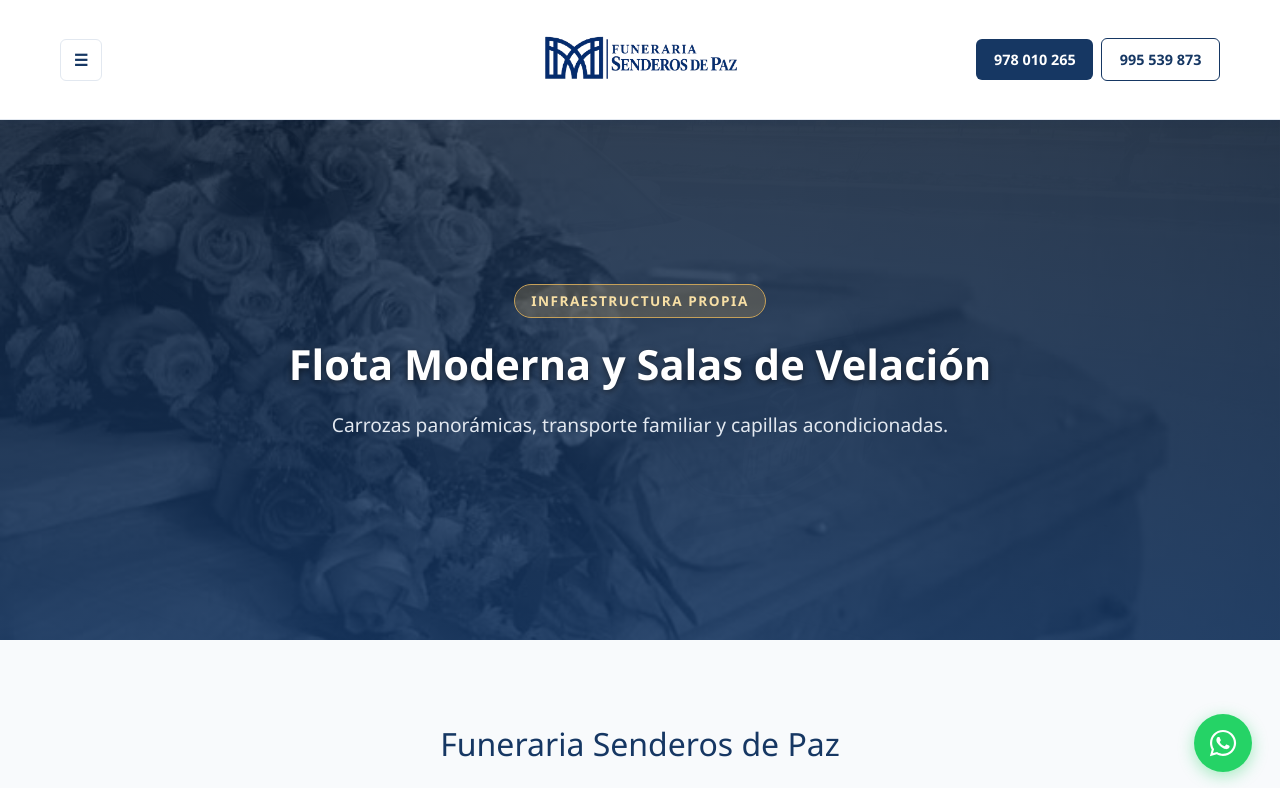
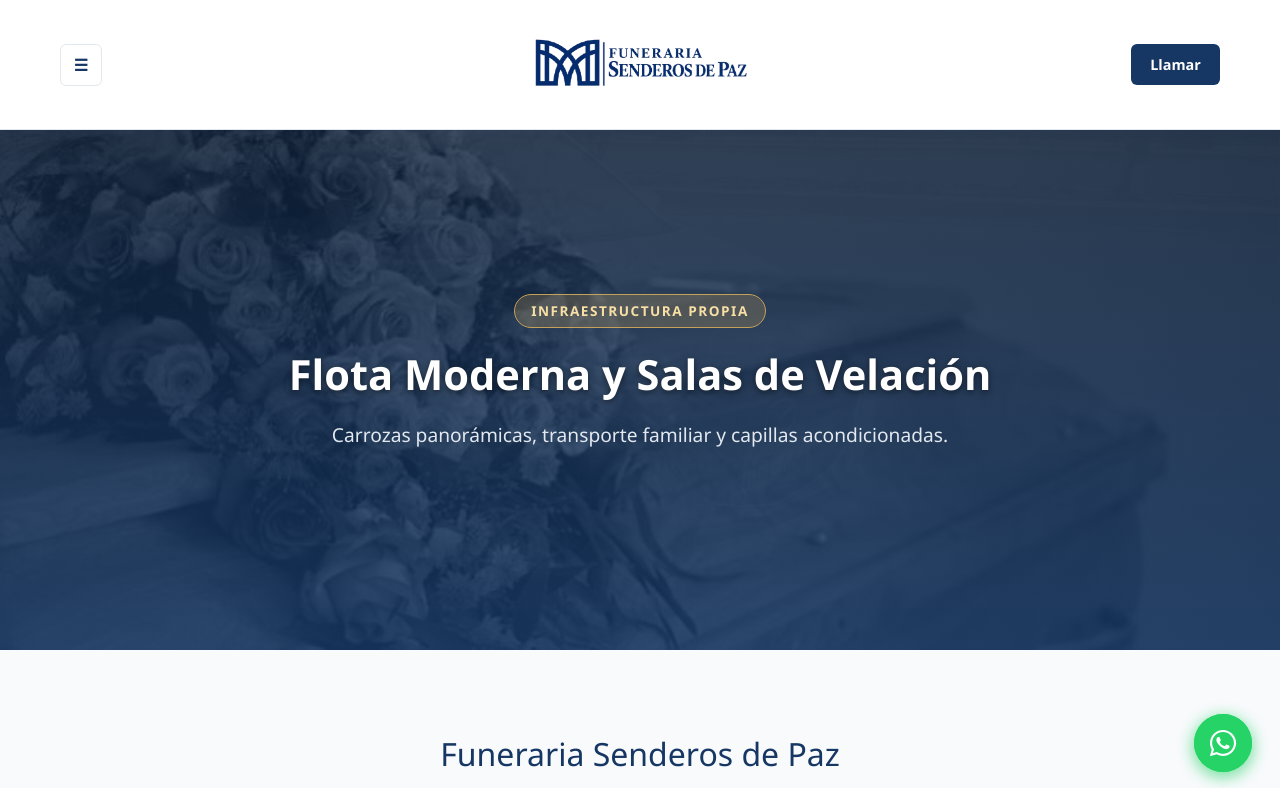
Before and after one commit to d7anzz/senderos-de-paz, an Angular app: page / in a window 1280 px wide. Shown: the top 788 px of the page. Built offline with nearby package versions, Linux system fonts and the light colour scheme.

Commit message:
Corrección en botón llamar

```diff
--- a/src/app/app.css
+++ b/src/app/app.css
@@ -17,7 +17,7 @@
   z-index: 100;
 }
 
-/* Distribución en 3 columnas iguales para un centrado matemático exacto del logo */
+/* Distribución en 3 columnas iguales para centrado exacto del logo */
 .header-inner {
   max-width: 1200px;
   margin: 0 auto;
@@ -43,46 +43,153 @@
 
 .logo-img {
   justify-self: center;
-  height: 100px;
+  height: 110px;
   width: auto;
   object-fit: contain;
   display: block;
 }
 
-/* Botones de llamadas en la cabecera */
+/* Botón de llamada desplegable */
 .header-call-btns {
   justify-self: end;
   display: flex;
-  gap: 0.5rem;
+  gap: 0.65rem;
   align-items: center;
+}
+
+.call-dropdown-container {
+  position: relative;
 }
 
 .btn-call-header {
   background: var(--primary-navy);
-  color: #fff;
-  padding: 0.6rem 1.1rem;
+  color: #ffffff;
+  padding: 0.6rem 1.2rem;
+  border: none;
   border-radius: 6px;
-  text-decoration: none;
   font-weight: 700;
   font-size: 0.9rem;
   display: flex;
   align-items: center;
-  gap: 0.4rem;
+  justify-content: center;
+  cursor: pointer;
+  transition: background-color 0.2s, transform 0.15s;
 }
 
-.btn-call-secondary {
-  background: transparent;
-  color: var(--primary-navy);
-  border: 1px solid var(--primary-navy);
+.btn-call-header:hover {
+  background-color: var(--primary-dark);
+  transform: translateY(-1px);
 }
 
-@media (max-width: 680px) {
-  .btn-call-secondary {
-    display: none; /* Oculta el 2do teléfono en móviles muy angostos para evitar solapamiento */
+.btn-text {
+  display: inline-block;
+}
+
+/* Menú flotante para los 2 números */
+.phone-dropdown-menu {
+  position: absolute;
+  top: calc(100% + 0.5rem);
+  right: 0;
+  background: #ffffff;
+  border: 1px solid var(--border);
+  border-radius: 8px;
+  box-shadow: 0 10px 25px rgba(14, 34, 61, 0.15);
+  width: 220px;
+  z-index: 210;
+  overflow: hidden;
+  animation: fadeInDown 0.2s ease-out;
+}
+
+@keyframes fadeInDown {
+  from {
+    opacity: 0;
+    transform: translateY(-8px);
+  }
+  to {
+    opacity: 1;
+    transform: translateY(0);
   }
 }
 
-/* Drawer */
+.dropdown-item {
+  display: flex;
+  align-items: center;
+  gap: 0.75rem;
+  padding: 0.75rem 1rem;
+  text-decoration: none;
+  color: var(--primary-dark);
+  border-bottom: 1px solid var(--bg-soft);
+  transition: background 0.2s;
+}
+
+.dropdown-item:last-child {
+  border-bottom: none;
+}
+
+.dropdown-item:hover {
+  background-color: var(--bg-soft);
+}
+
+.item-icon {
+  font-size: 1.1rem;
+}
+
+.item-info {
+  display: flex;
+  flex-direction: column;
+}
+
+.item-label {
+  font-size: 0.75rem;
+  color: #64748b;
+  font-weight: 600;
+}
+
+.item-number {
+  font-size: 0.95rem;
+  font-weight: 700;
+  color: var(--primary-navy);
+}
+
+.dropdown-backdrop {
+  position: fixed;
+  inset: 0;
+  z-index: 200;
+  background: transparent;
+}
+
+/* Botón Flotante Circular de WhatsApp (Home / Global) */
+.btn-whatsapp-float {
+  position: fixed;
+  bottom: 1.75rem;
+  right: 1.75rem;
+  background-color: #25d366;
+  color: #ffffff;
+  width: 58px;
+  height: 58px;
+  border-radius: 50%;
+  display: flex;
+  align-items: center;
+  justify-content: center;
+  box-shadow: 0 4px 16px rgba(37, 211, 102, 0.4);
+  z-index: 999;
+  text-decoration: none;
+  transition: transform 0.25s ease, background-color 0.25s ease, box-shadow 0.25s ease;
+}
+
+.wa-icon-svg {
+  width: 30px;
+  height: 30px;
+  fill: #ffffff;
+}
+
+.btn-whatsapp-float:hover {
+  background-color: #20ba5a;
+  transform: scale(1.1) translateY(-2px);
+  box-shadow: 0 6px 20px rgba(37, 211, 102, 0.55);
+}
+
+/* Menu Drawer Lateral */
 .drawer {
   position: fixed;
   top: 0;
@@ -131,26 +238,51 @@
 
 .drawer-footer {
   margin-top: auto;
-  padding: 1.5rem 1rem;
+  padding: 1.5rem 1.25rem;
   border-top: 1px solid rgba(255,255,255,0.1);
   font-size: 0.85rem;
   color: #94a3b8;
+}
+
+.drawer-footer p {
+  margin: 0 0 0.75rem 0;
+  font-size: 0.82rem;
+  text-transform: uppercase;
+  letter-spacing: 0.5px;
+  color: #64748b;
+}
+
+.drawer-contacts {
+  display: flex;
+  flex-direction: column;
+  gap: 0.65rem;
 }
 
 .drawer-phone {
   color: var(--accent-gold);
   text-decoration: none;
   font-weight: 700;
+  font-size: 1.05rem;
   display: inline-block;
-  margin-top: 0.25rem;
 }
 
-.drawer-phone-wa {
-  color: #25d366;
+.drawer-wa-btn {
+  display: inline-flex;
+  align-items: center;
+  gap: 0.5rem;
+  background-color: #25d366;
+  color: #ffffff;
+  padding: 0.65rem 1rem;
+  border-radius: 6px;
   text-decoration: none;
   font-weight: 700;
-  display: inline-block;
-  margin-top: 0.25rem;
+  font-size: 0.9rem;
+  transition: background-color 0.2s, transform 0.15s;
+}
+
+.drawer-wa-btn:hover {
+  background-color: #20ba5a;
+  transform: translateY(-1px);
 }
 
 .drawer-backdrop {
@@ -160,9 +292,7 @@
   z-index: 150;
 }
 
-/* ==========================================================================
-   Pie de Página (Footer)
-   ========================================================================== */
+/* Footer */
 .footer {
   background: var(--primary-dark);
   color: #cbd5e1;
@@ -197,27 +327,6 @@
   color: #94a3b8;
   line-height: 1.6;
   margin: 0 0 1.25rem 0;
-}
-
-.badge-guardia {
-  display: inline-flex;
-  align-items: center;
-  gap: 0.5rem;
-  background: rgba(197, 160, 89, 0.15);
-  border: 1px solid var(--accent-gold);
-  color: var(--accent-gold);
-  padding: 0.35rem 0.8rem;
-  border-radius: 999px;
-  font-size: 0.78rem;
-  font-weight: 700;
-}
-
-.dot-green {
-  width: 8px;
-  height: 8px;
-  background-color: #22c55e;
-  border-radius: 50%;
-  box-shadow: 0 0 6px #22c55e;
 }
 
 .footer-col ul {
@@ -314,6 +423,18 @@
   }
 }
 
+@media (max-width: 640px) {
+  .btn-call-header {
+    padding: 0.5rem 0.9rem;
+    font-size: 0.85rem;
+    border-radius: 6px;
+  }
+
+  .logo-img {
+    height: 75px;
+  }
+}
+
 @media (max-width: 550px) {
   .footer-inner {
     grid-template-columns: 1fr;
@@ -321,7 +442,7 @@
   }
 }
 
-/* Redes Sociales con estilo personalizado del sitio */
+/* Redes Sociales */
 .footer-socials {
   margin-top: 1.25rem;
 }
--- a/src/app/app.html
+++ b/src/app/app.html
@@ -9,14 +9,38 @@
       <img src="/logo-2.png" alt="Funeraria Senderos de Paz" class="logo-img" />
     </a>
 
-    <!-- Botones de Llamada en el Header -->
+    <!-- Botón desplegable de llamadas -->
     <div class="header-call-btns">
-      <a [href]="'tel:' + phone1" class="btn-call-header">
-        {{ phone1Formatted }}
+      <div class="call-dropdown-container">
+        <button
+          type="button"
+          class="btn-call-header"
+          (click)="togglePhoneMenu()"
+          aria-label="Desplegar números de contacto">
+          <span class="btn-text">Llamar</span>
+        </button>
+
+        @if (isPhoneMenuOpen()) {
+          <div class="phone-dropdown-menu">
+            <a [href]="'tel:' + phone1" class="dropdown-item" (click)="closePhoneMenu()">
+              <span class="item-icon"></span>
+              <div class="item-info">
+                <span class="item-label">Línea 1</span>
+                <span class="item-number">{{ phone1Formatted }}</span>
+              </div>
             </a>
-      <a [href]="'tel:' + phone2" class="btn-call-header btn-call-secondary">
-        {{ phone2Formatted }}
+            <a [href]="'tel:' + phone2" class="dropdown-item" (click)="closePhoneMenu()">
+              <span class="item-icon"></span>
+              <div class="item-info">
+                <span class="item-label">Línea 2</span>
+                <span class="item-number">{{ phone2Formatted }}</span>
+              </div>
             </a>
+          </div>
+
+          <div class="dropdown-backdrop" (click)="closePhoneMenu()"></div>
+        }
+      </div>
     </div>
   </div>
 </header>
@@ -35,11 +59,17 @@
   </nav>
 
   <div class="drawer-footer">
-    <p><strong>Llamadas 24 Hours:</strong></p>
-    <a [href]="'tel:' + phone1" class="drawer-phone">{{ phone1Formatted }}</a><br />
+    <p>Atención inmediata las 24 horas</p>
+    <div class="drawer-contacts">
+      <a [href]="'tel:' + phone1" class="drawer-phone">{{ phone1Formatted }}</a>
       <a [href]="'tel:' + phone2" class="drawer-phone">{{ phone2Formatted }}</a>
-    <p style="margin-top: 0.8rem;"><strong>WhatsApp:</strong></p>
-    <a [href]="whatsappUrl" target="_blank" rel="noopener noreferrer" class="drawer-phone-wa">Chat en WhatsApp</a>
+      <a [href]="whatsappUrl" target="_blank" rel="noopener noreferrer" class="drawer-wa-btn">
+        <svg xmlns="http://www.w3.org/2000/svg" viewBox="0 0 448 512" width="18" height="18" fill="currentColor">
+          <path d="M380.9 97.1C339 55.1 283.2 32 223.9 32c-122.4 0-222 99.6-222 222 0 39.1 10.2 77.3 29.6 111L0 480l117.7-30.9c32.4 17.7 68.9 27 106.1 27h.1c122.3 0 224.1-99.6 224.1-222 0-59.3-25.2-115-67.1-157zm-157 341.6c-33.2 0-65.7-8.9-94-25.7l-6.7-4-69.8 18.3 18.6-68.1-4.4-7c-18.5-29.4-28.2-63.3-28.2-98.2 0-101.7 82.8-184.5 184.6-184.5 49.3 0 95.6 19.2 130.4 54.1 34.8 34.9 56.2 81.2 56.1 130.5 0 101.8-84.9 184.9-186.6 184.9zm101.2-138.2c-5.5-2.8-32.8-16.2-37.9-18-5.1-1.9-8.8-2.8-12.5 2.8-3.7 5.6-14.3 18-17.6 21.8-3.2 3.7-6.5 4.2-12 1.4-32.6-16.3-54-29.1-75.5-66-5.7-9.8 5.7-9.1 16.3-30.3 1.8-3.7.9-6.9-.5-9.7-1.4-2.8-12.5-30.1-17.1-41.2-4.5-10.8-9.1-9.3-12.5-9.5-3.2-.2-6.9-.2-10.6-.2-3.7 0-9.7 1.4-14.8 6.9-5.1 5.6-19.4 19-19.4 46.3 0 27.3 19.9 53.7 22.6 57.4 2.8 3.7 39.1 59.7 94.8 83.8 35.2 15.2 49 16.5 66.6 13.9 10.7-1.6 32.8-13.4 37.4-26.4 4.6-13 4.6-24.1 3.2-26.4-1.3-2.5-5-3.9-10.5-6.6z"/>
+        </svg>
+        <span>Escribir por WhatsApp</span>
+      </a>
+    </div>
   </div>
 </aside>
 
@@ -49,11 +79,16 @@
 
 <router-outlet />
 
+<!-- Botón Flotante Circular de WhatsApp -->
+<a [href]="whatsappUrl" target="_blank" rel="noopener noreferrer" class="btn-whatsapp-float" aria-label="Escribir por WhatsApp">
+  <svg xmlns="http://www.w3.org/2000/svg" viewBox="0 0 448 512" class="wa-icon-svg">
+    <path d="M380.9 97.1C339 55.1 283.2 32 223.9 32c-122.4 0-222 99.6-222 222 0 39.1 10.2 77.3 29.6 111L0 480l117.7-30.9c32.4 17.7 68.9 27 106.1 27h.1c122.3 0 224.1-99.6 224.1-222 0-59.3-25.2-115-67.1-157zm-157 341.6c-33.2 0-65.7-8.9-94-25.7l-6.7-4-69.8 18.3 18.6-68.1-4.4-7c-18.5-29.4-28.2-63.3-28.2-98.2 0-101.7 82.8-184.5 184.6-184.5 49.3 0 95.6 19.2 130.4 54.1 34.8 34.9 56.2 81.2 56.1 130.5 0 101.8-84.9 184.9-186.6 184.9zm101.2-138.2c-5.5-2.8-32.8-16.2-37.9-18-5.1-1.9-8.8-2.8-12.5 2.8-3.7 5.6-14.3 18-17.6 21.8-3.2 3.7-6.5 4.2-12 1.4-32.6-16.3-54-29.1-75.5-66-5.7-9.8 5.7-9.1 16.3-30.3 1.8-3.7.9-6.9-.5-9.7-1.4-2.8-12.5-30.1-17.1-41.2-4.5-10.8-9.1-9.3-12.5-9.5-3.2-.2-6.9-.2-10.6-.2-3.7 0-9.7 1.4-14.8 6.9-5.1 5.6-19.4 19-19.4 46.3 0 27.3 19.9 53.7 22.6 57.4 2.8 3.7 39.1 59.7 94.8 83.8 35.2 15.2 49 16.5 66.6 13.9 10.7-1.6 32.8-13.4 37.4-26.4 4.6-13 4.6-24.1 3.2-26.4-1.3-2.5-5-3.9-10.5-6.6z"/>
+  </svg>
+</a>
+
 <!-- Pie de Página Global (Footer) -->
 <footer class="footer">
   <div class="footer-inner">
-
-    <!-- Columna 1: Info -->
     <div class="footer-col brand-col">
       <h3 class="footer-title">Senderos de Paz</h3>
       <p class="footer-desc">
@@ -62,14 +97,11 @@
       <div class="footer-socials">
         <span class="social-title">Síguenos en nuestras redes:</span>
         <div class="social-icons">
-    <!-- Facebook -->
           <a [href]="facebookUrl" target="_blank" rel="noopener noreferrer" class="social-icon-btn" aria-label="Facebook">
             <svg xmlns="http://www.w3.org/2000/svg" width="20" height="20" viewBox="0 0 24 24" fill="currentColor">
               <path d="M24 12.073c0-6.627-5.373-12-12-12s-12 5.373-12 12c0 5.99 4.388 10.954 10.125 11.854v-8.385H7.078v-3.47h3.047V9.43c0-3.007 1.792-4.669 4.533-4.669 1.312 0 2.686.235 2.686.235v2.953H15.83c-1.491 0-1.956.925-1.956 1.874v2.25h3.328l-.532 3.47h-2.796v8.385C19.612 23.027 24 18.062 24 12.073z"/>
             </svg>
           </a>
-
-    <!-- TikTok -->
           <a [href]="tiktokUrl" target="_blank" rel="noopener noreferrer" class="social-icon-btn" aria-label="TikTok">
             <svg xmlns="http://www.w3.org/2000/svg" width="20" height="20" viewBox="0 0 24 24" fill="currentColor">
               <path d="M12.525.02c1.31-.02 2.61-.01 3.91-.02.08 1.53.63 3.09 1.75 4.17 1.12 1.11 2.7 1.62 4.24 1.79v4.03c-1.44-.05-2.89-.35-4.2-.97-.57-.26-1.1-.59-1.62-.93-.01 2.92.01 5.84-.02 8.75-.08 1.4-.54 2.79-1.35 3.94-1.31 1.92-3.58 3.17-5.91 3.21-1.43.08-2.86-.31-4.08-1.03-2.02-1.19-3.44-3.37-3.65-5.71-.02-.5-.03-1-.01-1.49.18-1.9 1.12-3.72 2.58-4.96 1.66-1.44 3.98-2.13 6.15-1.72.02 1.48-.04 2.96-.04 4.44-.99-.32-2.15-.23-3.02.37-.82.56-1.36 1.52-1.41 2.52-.08 1.25.53 2.5 1.56 3.1 1.05.62 2.43.56 3.41-.17.82-.6 1.32-1.58 1.34-2.61.02-5.49.01-10.98.01-16.47z"/>
@@ -79,7 +111,6 @@
       </div>
     </div>
 
-    <!-- Columna 2: Navegación -->
     <div class="footer-col">
       <h4>Navegación</h4>
       <ul>
@@ -89,7 +120,6 @@
       </ul>
     </div>
 
-    <!-- Columna 3: Servicios -->
     <div class="footer-col">
       <h4>Servicios</h4>
       <ul>
@@ -100,27 +130,22 @@
       </ul>
     </div>
 
-    <!-- Columna 4: Atención con 2 teléfonos + WhatsApp + Mapa -->
     <div class="footer-col">
       <h4>Atención Inmediata</h4>
-
       <p class="footer-contact-item">
         <strong>Teléfonos de Emergencia:</strong><br />
         <a [href]="'tel:' + phone1" class="footer-link-gold">{{ phone1Formatted }}</a><br />
         <a [href]="'tel:' + phone2" class="footer-link-gold">{{ phone2Formatted }}</a>
       </p>
-
       <p class="footer-contact-item">
         <strong>WhatsApp Directo:</strong><br />
         <a [href]="whatsappUrl" target="_blank" rel="noopener noreferrer" class="footer-link-wa">
           Enviar consulta por WhatsApp ↗
         </a>
       </p>
-
       <div class="footer-location-box">
         <strong>Ubicación:</strong>
         <p class="location-address">Jirón Bolívar 441, Lurín, Lima, Perú</p>
-
         <div class="map-iframe-container">
           <iframe
             src="https://www.google.com/maps/embed?pb=!1m18!1m12!1m3!1d1015.6768558709712!2d-76.86743528566498!3d-12.273059826158082!2m3!1f0!2f0!3f0!3m2!1i1024!2i768!4f13.1!3m3!1m2!1s0x9105bd1c1171d3dd%3A0x102a343c080cc7c8!2zSmlyw7NuIEJvbMOtdmFyIDQ0MSwgTHVyw61uIDE1ODIz!5e0!3m2!1ses-419!2spe!4v1791659973539!5m2!1ses-419!2spe"
@@ -134,7 +159,6 @@
         </div>
       </div>
     </div>
-
   </div>
 
   <div class="footer-bottom">
--- a/src/app/app.ts
+++ b/src/app/app.ts
@@ -12,19 +12,28 @@
   readonly phone1 = '+51978010265';
   readonly phone1Formatted = '978 010 265';
 
-  readonly phone2 = '+51995539873'; // <-- PON AQUÍ TU SEGUNDO NÚMERO
-  readonly phone2Formatted = '995 539 873'; // <-- FORMATO PARA MOSTRAR
+  readonly phone2 = '+51995539873';
+  readonly phone2Formatted = '995 539 873';
 
   // Número Exclusivo para WhatsApp
-  readonly whatsappPhone = '51936749441'; // <-- PON AQUÍ EL NÚMERO SOLO PARA WHATSAPP (Sin el +)
+  readonly whatsappPhone = '51936749441';
   readonly whatsappUrl = `https://wa.me/${this.whatsappPhone}?text=Hola,%20deseo%20asistencia%20inmediata%20de%20Funeraria%20Senderos%20de%20Paz`;
 
   readonly facebookUrl = 'https://facebook.com/share/1F2rb4vw9z';
   readonly tiktokUrl = 'https://tiktok.com/@funeraria.sendero0';
 
   isDrawerOpen = signal(false);
+  isPhoneMenuOpen = signal(false);
 
-  toggleDrawer() {
+  toggleDrawer(): void {
     this.isDrawerOpen.update((v) => !v);
   }
+
+  togglePhoneMenu(): void {
+    this.isPhoneMenuOpen.update((v) => !v);
+  }
+
+  closePhoneMenu(): void {
+    this.isPhoneMenuOpen.set(false);
+  }
 }
```
Lines whose indentation alone changed are shown as unchanged.
